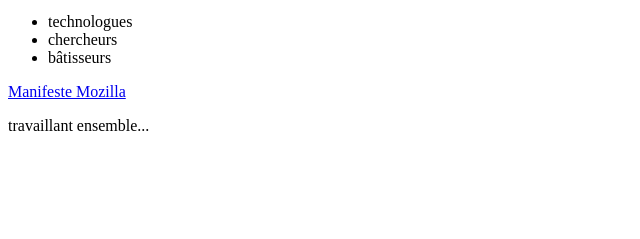
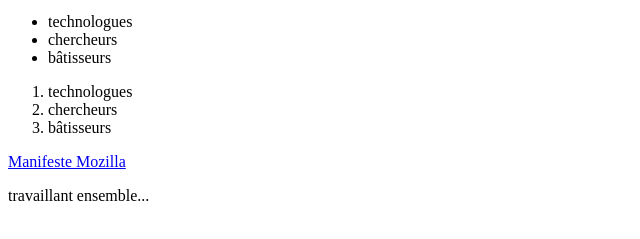
Before and after one commit to laurakorenfeld/proj-web, a plain HTML site: page the-first/index.html in a window 1280 px wide. Shown: the part 391-630 px from the top of the page, without its empty margins (0-640 px from the left). Drawn offline with Linux system fonts and the light colour scheme.

Commit message:
Update index.html

```diff
--- a/the-first/index.html
+++ b/the-first/index.html
@@ -15,6 +15,12 @@
     <li>bâtisseurs</li>
   </ul>
 
+  <ol>
+    <li>technologues</li>
+    <li>chercheurs</li>
+    <li>bâtisseurs</li>
+  </ol>
+
     <a href="https://www.mozilla.org/fr/about/manifesto/">Manifeste Mozilla</a>
 
 
```
